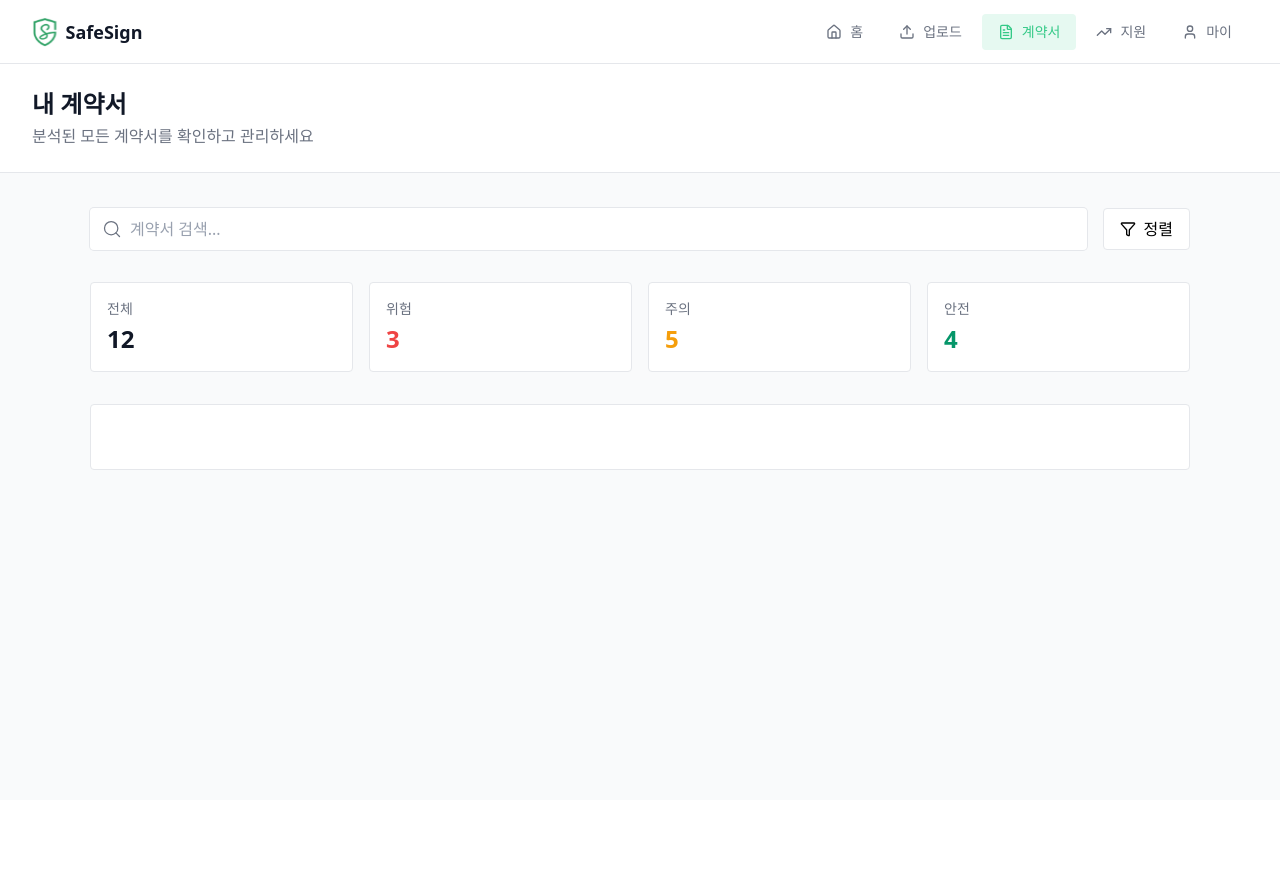
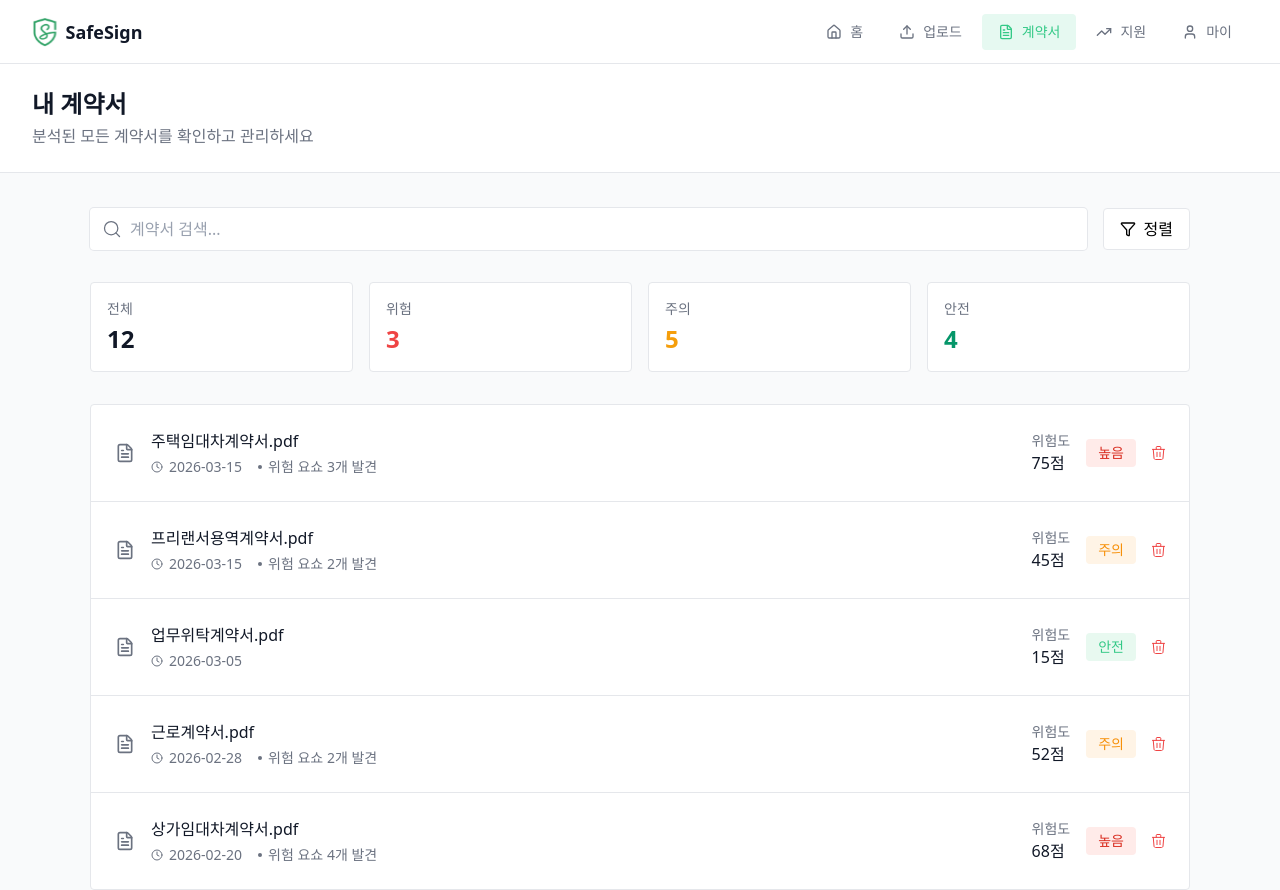
Before and after one commit to SafeSignProject/safeSign-frontend, a React (Vite) app: page /contracts in a window 1280 px wide. Before the commit the page ends 800 px from the top, so only its background shows below. Built offline with nearby package versions, Linux system fonts and the light colour scheme; a web font is replaced by a local one.

Commit message:
feat: 계약서 리스트 UI 구현

```diff
--- a/src/assets/index.ts
+++ b/src/assets/index.ts
@@ -1,3 +1,4 @@
 export { default as Logo } from '@/assets/icons/Logo.svg?react';
 export { default as GoogleIcon } from '@/assets/icons/googleIcon.svg?react';
 export { default as KakaoIcon } from '@/assets/icons/kakaoIcon.svg?react';
+export { default as TrashIcon } from '@/assets/icons/TrashIcon.svg?react';
--- /dev/null
+++ b/src/components/contracts/ContractsItem.tsx
@@ -0,0 +1,69 @@
+import { TrashIcon } from '@/assets';
+import { getRiskStyle } from '@/utils/getRisk';
+import { Clock, FileText } from 'lucide-react';
+
+interface ContractItemProps {
+  item: {
+    title: string;
+    date: string;
+    riskCount: number;
+    score: number;
+  };
+  isLast: boolean;
+}
+
+const ContractsItem = ({ item, isLast }: ContractItemProps) => {
+  const style = getRiskStyle(item.score);
+
+  return (
+    <>
+      <section className='py- flex items-center justify-between p-6'>
+        <div className='flex items-center gap-4'>
+          <FileText size={20} className='text-dark-gray' />
+
+          <div className='flex flex-col gap-1'>
+            <h5 className='text-dark leading-6 font-medium'>{item.title}</h5>
+
+            <div className='flex items-center gap-4'>
+              <p className='text-dark-gray flex items-center gap-1.5 text-sm'>
+                <Clock size={12} /> {item.date}
+              </p>
+
+              {item.riskCount > 0 && (
+                <p className='text-dark-gray flex items-center gap-1.5 text-sm font-medium'>
+                  <div className='bg-dark-gray h-1 min-w-1 rounded-full' />
+                  위험 요쇼 {item.riskCount}개 발견
+                </p>
+              )}
+            </div>
+          </div>
+        </div>
+
+        <div className='flex items-center gap-4'>
+          <div className='flex flex-col'>
+            <p className='text-dark-gray text-right text-sm'>위험도</p>
+            <h3 className='text-dark leading-6 font-medium'>{item.score}점</h3>
+          </div>
+
+          <div
+            className='flex h-7 items-center justify-center rounded-sm px-3 text-sm'
+            style={{
+              backgroundColor: style.badgeBg,
+              color: style.color,
+            }}
+          >
+            {style.level}
+          </div>
+
+          <button className='cursor-pointer text-[#D1D5DB] transition hover:brightness-90 active:brightness-75'>
+            <TrashIcon />
+          </button>
+        </div>
+      </section>
+
+      {!isLast && <div className='bg-light-gray h-px flex-1' />}
+    </>
+  );
+};
+
+export default ContractsItem;
--- a/src/components/contracts/ContractsList.tsx
+++ b/src/components/contracts/ContractsList.tsx
@@ -1,5 +1,14 @@
+import { CONTRACTS_ITEM } from '@/mocks/data';
+import ContractsItem from '@/components/contracts/ContractsItem';
+
 const ContractsList = () => {
-  return <section className='border-light-gray rounded-sm border bg-white p-8'></section>;
+  return (
+    <section className='border-light-gray rounded-sm border bg-white'>
+      {CONTRACTS_ITEM.map((item, index) => (
+        <ContractsItem key={item.id} item={item} isLast={index === CONTRACTS_ITEM.length - 1} />
+      ))}
+    </section>
+  );
 };
 
 export default ContractsList;
--- a/src/components/contracts/index.ts
+++ b/src/components/contracts/index.ts
@@ -1,3 +1,4 @@
 export { default as ContractsSearch } from '@/components/contracts/ContractsSearch';
 export { default as ContractsStats } from '@/components/contracts/ContractsStats';
 export { default as ContractsList } from '@/components/contracts/ContractsList';
+export { default as ContractsItem } from '@/components/contracts/ContractsItem';
--- a/src/components/home/ContractList.tsx
+++ b/src/components/home/ContractList.tsx
@@ -1,9 +1,13 @@
-import { CONTRACTS_ITEM } from '@/constants/home';
+import { CONTRACTS_ITEM } from '@/mocks/data';
 import { ArrowRight } from 'lucide-react';
 import { Link } from 'react-router-dom';
 import ContractItem from './ContractItem';
 
 const ContractList = () => {
+  const sortedItems = [...CONTRACTS_ITEM]
+    .sort((a, b) => new Date(b.date).getTime() - new Date(a.date).getTime())
+    .slice(0, 3);
+
   return (
     <section className='border-light-gray rounded-3xl border bg-white py-6 shadow-lg'>
       <header className='mb-4 flex items-center justify-between px-8'>
@@ -18,8 +22,8 @@ const ContractList = () => {
 
       <div className='bg-light-gray my-6 h-px flex-1' />
 
-      {CONTRACTS_ITEM.map((item, index) => (
-        <ContractItem key={item.title} item={item} isLast={index === CONTRACTS_ITEM.length - 1} />
+      {sortedItems.map((item, index) => (
+        <ContractItem key={item.id} item={item} isLast={index === sortedItems.length - 1} />
       ))}
     </section>
   );
--- a/src/components/home/StatistList.tsx
+++ b/src/components/home/StatistList.tsx
@@ -1,4 +1,4 @@
-import { STATISTICS_ITEM } from '@/constants/home';
+import { STATISTICS_ITEM } from '@/mocks/data';
 
 const StatistList = () => {
   return (
--- a/src/constants/home.ts
+++ b/src/mocks/data.ts
@@ -26,21 +26,38 @@ export const STATISTICS_ITEM = [
 
 export const CONTRACTS_ITEM = [
   {
+    id: 1,
     title: '주택임대차계약서.pdf',
     date: '2026-03-15',
     riskCount: 3,
     score: 75,
   },
   {
+    id: 2,
     title: '프리랜서용역계약서.pdf',
     date: '2026-03-15',
     riskCount: 2,
     score: 45,
   },
   {
+    id: 3,
     title: '업무위탁계약서.pdf',
     date: '2026-03-05',
     riskCount: 0,
     score: 15,
   },
+  {
+    id: 4,
+    title: '근로계약서.pdf',
+    date: '2026-02-28',
+    riskCount: 2,
+    score: 52,
+  },
+  {
+    id: 5,
+    title: '상가임대차계약서.pdf',
+    date: '2026-02-20',
+    riskCount: 4,
+    score: 68,
+  },
 ];
```
Also changed, not shown: src/assets/icons/TrashIcon.svg (added).
